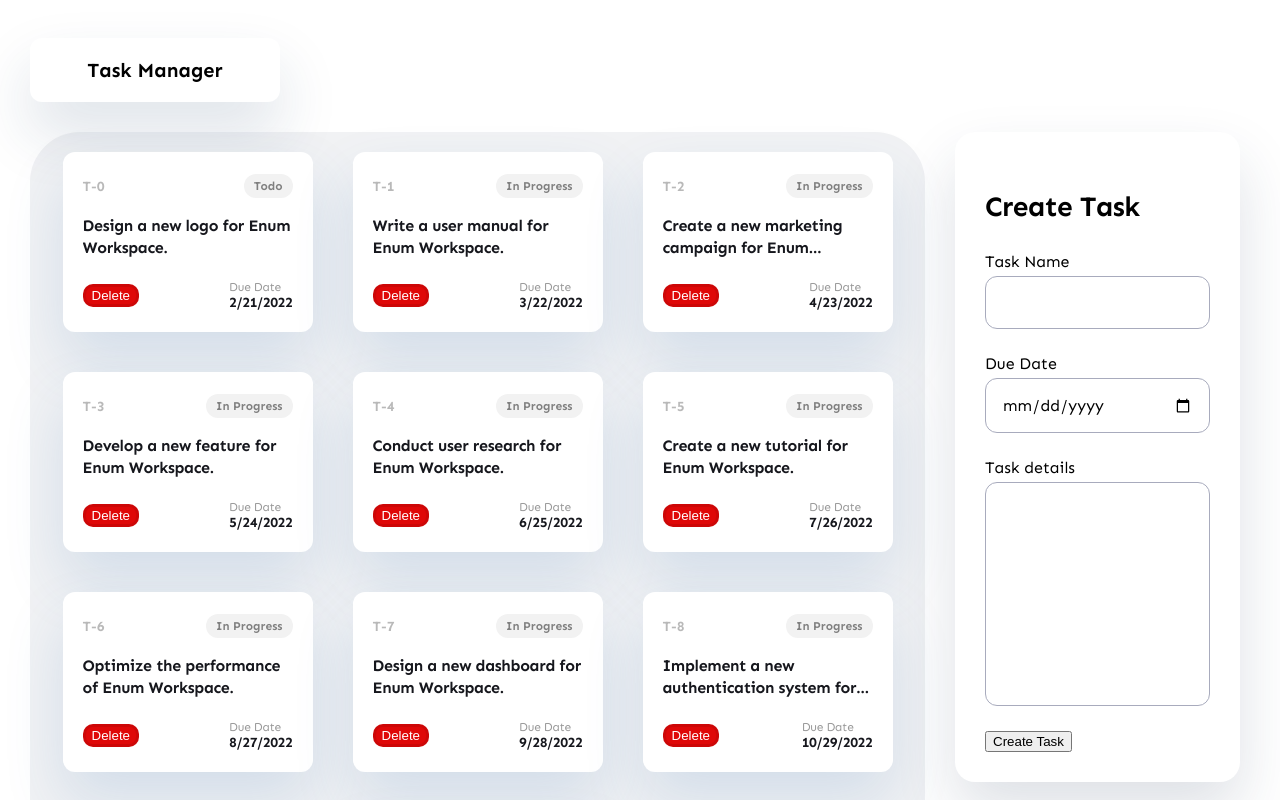
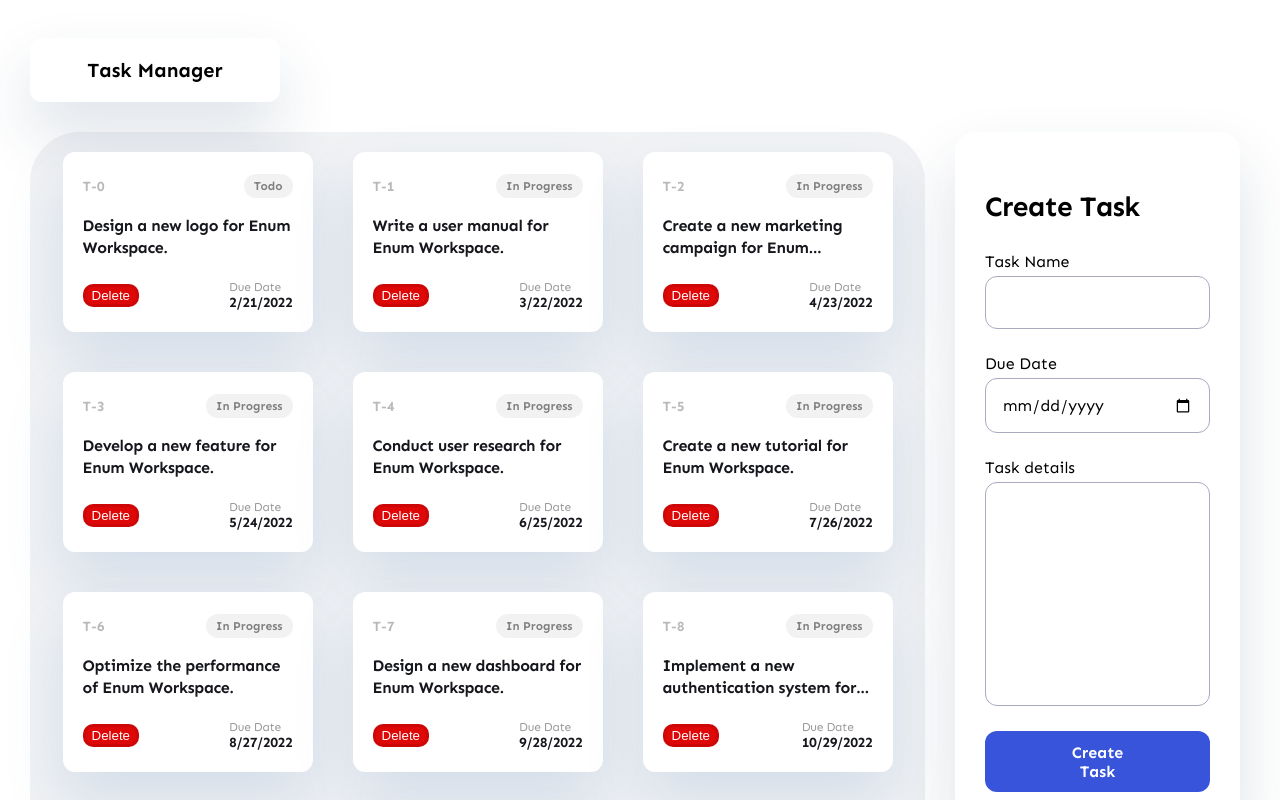
Before and after one commit to DANIEL886886/Sprint15-React-State, a React (Create React App) app in the folder TaskManager/: page / in a window 1280 px wide. Shown: the top 800 px of the page. Built offline with nearby package versions, Linux system fonts and the light colour scheme.

Commit message:
project update

```diff
--- a/TaskManager/src/components/TaskCard/TaskCard.css
+++ b/TaskManager/src/components/TaskCard/TaskCard.css
@@ -52,6 +52,7 @@
 
 .task-btn{
   background: #df0808;
+  font-weight: 600px;
   border:#00000015 solid;
   color: white;
   border-radius: 10px 10px 10px 10px;
--- a/TaskManager/src/components/TaskForm/TaskForm.css
+++ b/TaskManager/src/components/TaskForm/TaskForm.css
@@ -32,10 +32,15 @@ textarea.input-primary {
   resize: none;
 }
 
+.form-btn-wrapper{
+  display:flex;
+  justify-content: center;
+}
+
 .button-primary {
   background: #3754db;
   border-radius: 12px;
-  padding: 19px 74px;
+  padding: 5% 35%;
   font-weight: 700;
   font-size: 16px;
   line-height: 19px;
--- a/TaskManager/src/components/TaskForm/TaskForm.jsx
+++ b/TaskManager/src/components/TaskForm/TaskForm.jsx
@@ -89,7 +89,10 @@ function TaskForm() {
 					/>
 				</div>
 
-				<button classname="task-btn" type="submit">Create Task</button>
+                <div className="form-btn-wrapper">
+				    <button className="button-primary" type="submit">Create Task</button>
+                </div>
+
 			</form>
 		</div>
 	);
```
